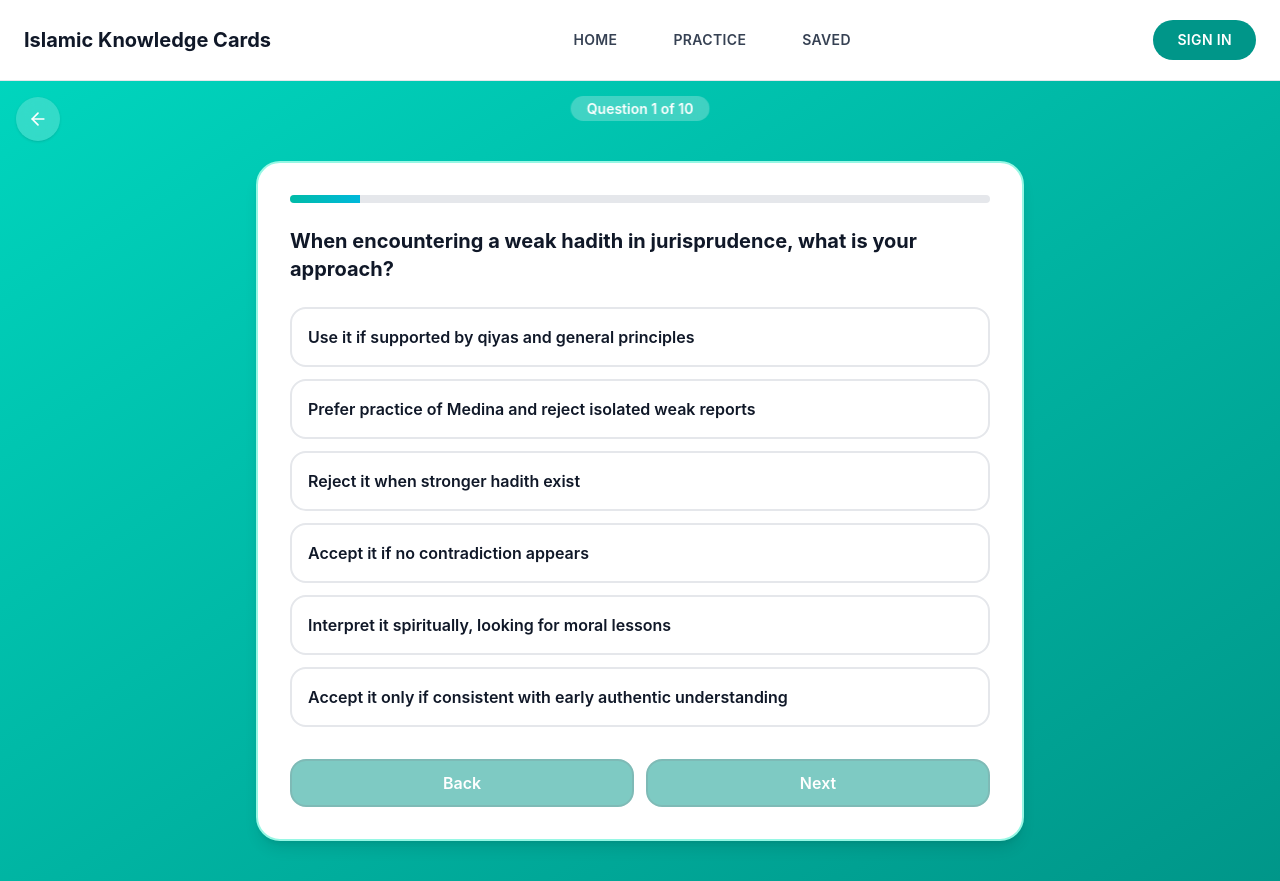
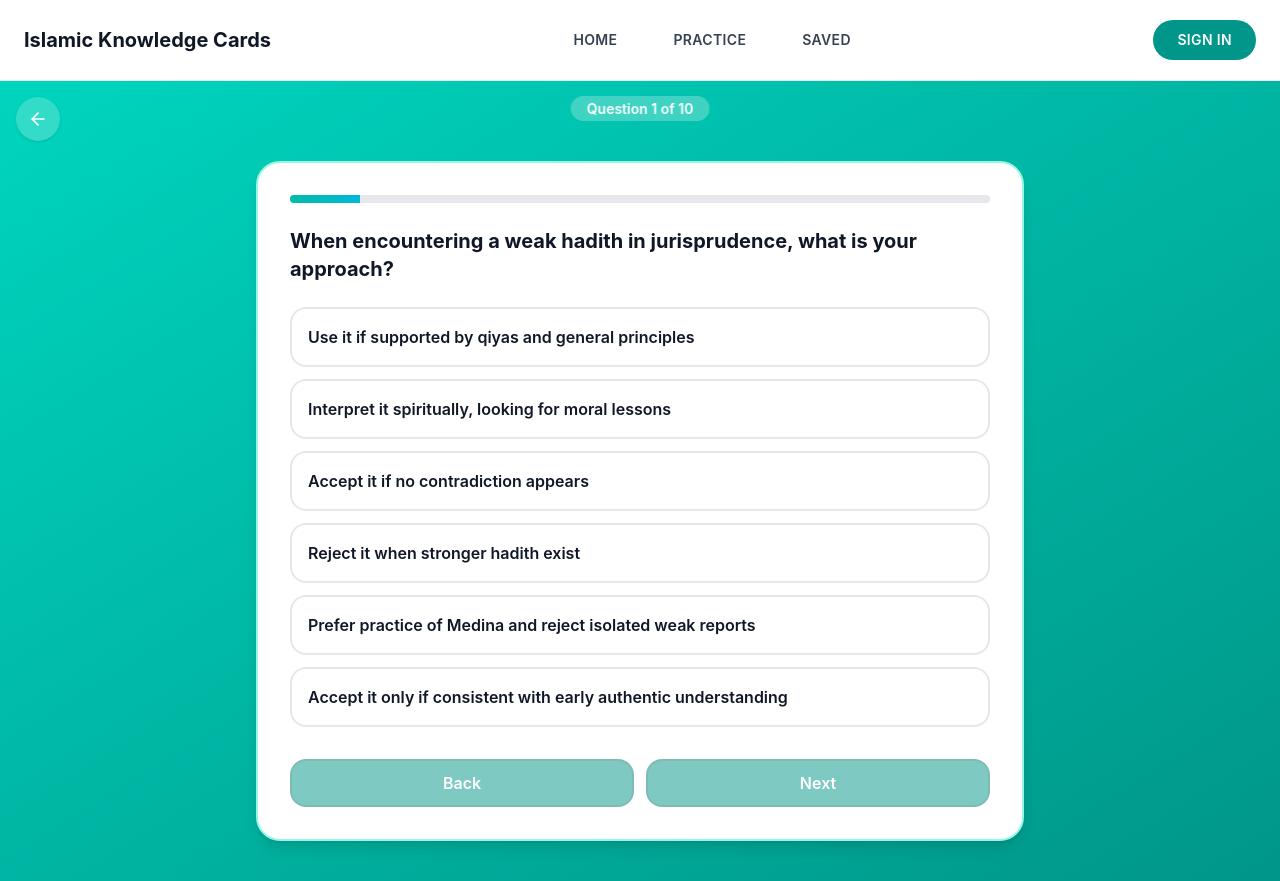
Before and after one commit to yenercansu/islamicknowledgecards, a Next.js app: page /quiz/scholar-closest in a window 1280 px wide. Built offline with nearby package versions, Linux system fonts and the light colour scheme.

Commit message:
feat: randomize answers for madhhab-fit quiz
Apply Fisher-Yates shuffle for randomized quiz answers.

Co-authored-by: Cansu Yener <74143717+yenercansu@users.noreply.github.com>

```diff
--- a/app/page.tsx
+++ b/app/page.tsx
@@ -200,7 +200,7 @@ export default function HomePage() {
                     According to Which Madhhab Are You Praying Correctly?
                   </h3>
                 </div>
-                <p className="text-sm text-gray-700 mb-6 flex-grow">
+                <p className="text-sm text-gray-700 mb-6 flex-grow font-medium">
                   Discover which school of Islamic jurisprudence your prayer practices align with most closely.
                 </p>
                 <button className="w-full px-6 py-2.5 rounded-full bg-teal-600 text-white text-sm font-medium hover:bg-teal-700 transition-colors mt-auto shadow-md border-[10px] border-[rgba(151,246,229,1)]">
@@ -215,7 +215,7 @@ export default function HomePage() {
                 <div className="rounded-2xl bg-gradient-to-br from-teal-100 to-cyan-100 p-4 mb-4">
                   <h3 className="text-lg font-bold text-gray-900">Which Sahabi Would Be Your Best Friend?</h3>
                 </div>
-                <p className="text-sm text-gray-700 mb-6 flex-grow">
+                <p className="text-sm text-gray-700 mb-6 flex-grow font-medium">
                   Discover which Companion of the Prophet ﷺ reflects your character traits and values most closely.
                 </p>
                 <button className="w-full px-6 py-2.5 rounded-full bg-teal-600 text-white text-sm font-medium hover:bg-teal-700 transition-colors mt-auto shadow-md border-[10px] border-[rgba(151,246,229,1)]">
@@ -230,7 +230,7 @@ export default function HomePage() {
                 <div className="rounded-2xl bg-gradient-to-br from-teal-100 to-cyan-100 p-4 mb-4">
                   <h3 className="text-lg font-bold text-gray-900">Which Scholar Are You Closest To</h3>
                 </div>
-                <p className="text-sm text-gray-700 mb-6 flex-grow">
+                <p className="text-sm text-gray-700 mb-6 flex-grow font-medium">
                   Find the great Muslim thinker or scholar whose outlook and philosophy most resemble your own.
                 </p>
                 <button className="w-full px-6 py-2.5 rounded-full bg-teal-600 text-white text-sm font-medium hover:bg-teal-700 transition-colors mt-auto shadow-md border-[10px] border-[rgba(151,246,229,1)]">
--- a/app/quiz/madhhab-fit/page.tsx
+++ b/app/quiz/madhhab-fit/page.tsx
@@ -1,12 +1,21 @@
 "use client"
 
-import { useState } from "react"
+import { useState, useEffect } from "react"
 import { ArrowLeft } from "lucide-react"
 import Link from "next/link"
 import quizData from "@/data/quizzes/madhhab-fit.json"
 
 type Scores = {
   [key: string]: number
+}
+
+function shuffleArray<T>(array: T[]): T[] {
+  const shuffled = [...array]
+  for (let i = shuffled.length - 1; i > 0; i--) {
+    const j = Math.floor(Math.random() * (i + 1))
+    ;[shuffled[i], shuffled[j]] = [shuffled[j], shuffled[i]]
+  }
+  return shuffled
 }
 
 export default function MadhhabFitQuiz() {
@@ -19,6 +28,15 @@ export default function MadhhabFitQuiz() {
     Hanbali: 0,
   })
   const [showResults, setShowResults] = useState(false)
+  const [shuffledQuestions, setShuffledQuestions] = useState(quizData.questions)
+
+  useEffect(() => {
+    const questionsWithShuffledOptions = quizData.questions.map((question) => ({
+      ...question,
+      options: shuffleArray(question.options),
+    }))
+    setShuffledQuestions(questionsWithShuffledOptions)
+  }, [])
 
   const handleOptionSelect = (optionId: string) => {
     setSelectedOptions([optionId])
@@ -27,7 +45,7 @@ export default function MadhhabFitQuiz() {
   const handleNext = () => {
     if (selectedOptions.length === 0) return
 
-    const currentQ = quizData.questions[currentQuestion]
+    const currentQ = shuffledQuestions[currentQuestion]
     const newScores = { ...scores }
 
     selectedOptions.forEach((optionId) => {
@@ -41,7 +59,7 @@ export default function MadhhabFitQuiz() {
 
     setScores(newScores)
 
-    if (currentQuestion < quizData.questions.length - 1) {
+    if (currentQuestion < shuffledQuestions.length - 1) {
       setCurrentQuestion(currentQuestion + 1)
       setSelectedOptions([])
     } else {
@@ -66,6 +84,11 @@ export default function MadhhabFitQuiz() {
       Hanbali: 0,
     })
     setShowResults(false)
+    const questionsWithShuffledOptions = quizData.questions.map((question) => ({
+      ...question,
+      options: shuffleArray(question.options),
+    }))
+    setShuffledQuestions(questionsWithShuffledOptions)
   }
 
   if (showResults) {
@@ -127,8 +150,8 @@ export default function MadhhabFitQuiz() {
     )
   }
 
-  const question = quizData.questions[currentQuestion]
-  const progress = ((currentQuestion + 1) / quizData.questions.length) * 100
+  const question = shuffledQuestions[currentQuestion]
+  const progress = ((currentQuestion + 1) / shuffledQuestions.length) * 100
 
   return (
     <div className="min-h-screen bg-gradient-to-br from-teal-400 to-teal-600 p-4 sm:p-6">
@@ -144,7 +167,7 @@ export default function MadhhabFitQuiz() {
         {/* Question Counter */}
         <div className="absolute top-0 left-1/2 -translate-x-1/2">
           <div className="px-6 py-2 rounded-full bg-white/25 text-white backdrop-blur font-medium">
-            Question {currentQuestion + 1} of {quizData.questions.length}
+            Question {currentQuestion + 1} of {shuffledQuestions.length}
           </div>
         </div>
 
@@ -194,7 +217,7 @@ export default function MadhhabFitQuiz() {
               disabled={selectedOptions.length === 0}
               className="px-6 py-3 rounded-2xl bg-teal-600 hover:bg-teal-700 text-white border-2 border-teal-700 font-medium transition-colors disabled:opacity-50 disabled:cursor-not-allowed"
             >
-              {currentQuestion === quizData.questions.length - 1 ? "Submit" : "Next"}
+              {currentQuestion === shuffledQuestions.length - 1 ? "Submit" : "Next"}
             </button>
           </div>
         </div>
--- a/app/quiz/scholar-closest/page.tsx
+++ b/app/quiz/scholar-closest/page.tsx
@@ -1,6 +1,6 @@
 "use client"
 
-import { useState } from "react"
+import { useState, useEffect } from "react"
 import { useRouter } from "next/navigation"
 import { ArrowLeft } from "lucide-react"
 import Link from "next/link"
@@ -13,6 +13,15 @@ type Scores = {
   Ahmad: number
   Ghazali: number
   IbnTaymiyyah: number
+}
+
+function shuffleArray<T>(array: T[]): T[] {
+  const shuffled = [...array]
+  for (let i = shuffled.length - 1; i > 0; i--) {
+    const j = Math.floor(Math.random() * (i + 1))
+    ;[shuffled[i], shuffled[j]] = [shuffled[j], shuffled[i]]
+  }
+  return shuffled
 }
 
 export default function ScholarQuizPage() {
@@ -28,16 +37,25 @@ export default function ScholarQuizPage() {
     IbnTaymiyyah: 0,
   })
   const [showResults, setShowResults] = useState(false)
+  const [shuffledQuestions, setShuffledQuestions] = useState<typeof quizData.questions>([])
 
-  const question = quizData.questions[currentQuestion]
-  const progress = ((currentQuestion + 1) / quizData.questions.length) * 100
+  useEffect(() => {
+    const questionsWithShuffledOptions = quizData.questions.map((q) => ({
+      ...q,
+      options: shuffleArray(q.options),
+    }))
+    setShuffledQuestions(questionsWithShuffledOptions)
+  }, [])
+
+  const question = shuffledQuestions[currentQuestion]
+  const progress = ((currentQuestion + 1) / shuffledQuestions.length) * 100
 
   const handleSelectAnswer = (optionId: string) => {
     setSelectedAnswers({ ...selectedAnswers, [currentQuestion]: optionId })
   }
 
   const handleNext = () => {
-    if (currentQuestion < quizData.questions.length - 1) {
+    if (currentQuestion < shuffledQuestions.length - 1) {
       setCurrentQuestion(currentQuestion + 1)
     }
   }
@@ -58,7 +76,7 @@ export default function ScholarQuizPage() {
       IbnTaymiyyah: 0,
     }
 
-    quizData.questions.forEach((q, index) => {
+    shuffledQuestions.forEach((q, index) => {
       const selectedOptionId = selectedAnswers[index]
       if (selectedOptionId) {
         const option = q.options.find((opt) => opt.id === selectedOptionId)
@@ -89,6 +107,19 @@ export default function ScholarQuizPage() {
       IbnTaymiyyah: 0,
     })
     setShowResults(false)
+    const questionsWithShuffledOptions = quizData.questions.map((q) => ({
+      ...q,
+      options: shuffleArray(q.options),
+    }))
+    setShuffledQuestions(questionsWithShuffledOptions)
+  }
+
+  if (shuffledQuestions.length === 0) {
+    return (
+      <div className="min-h-screen bg-gradient-to-br from-teal-400 to-teal-600 flex items-center justify-center">
+        <div className="text-white text-lg">Loading quiz...</div>
+      </div>
+    )
   }
 
   if (showResults) {
@@ -158,7 +189,7 @@ export default function ScholarQuizPage() {
     )
   }
 
-  const isLastQuestion = currentQuestion === quizData.questions.length - 1
+  const isLastQuestion = currentQuestion === shuffledQuestions.length - 1
   const hasSelectedAnswer = selectedAnswers[currentQuestion] !== undefined
 
   return (
@@ -175,7 +206,7 @@ export default function ScholarQuizPage() {
 
       <div className="absolute top-2 sm:top-4 left-1/2 -translate-x-1/2 z-20">
         <span className="px-3 sm:px-4 py-1 rounded-full bg-white/25 text-white text-xs sm:text-sm font-semibold backdrop-blur font-sans">
-          Question {currentQuestion + 1} of {quizData.questions.length}
+          Question {currentQuestion + 1} of {shuffledQuestions.length}
         </span>
       </div>
 
```
